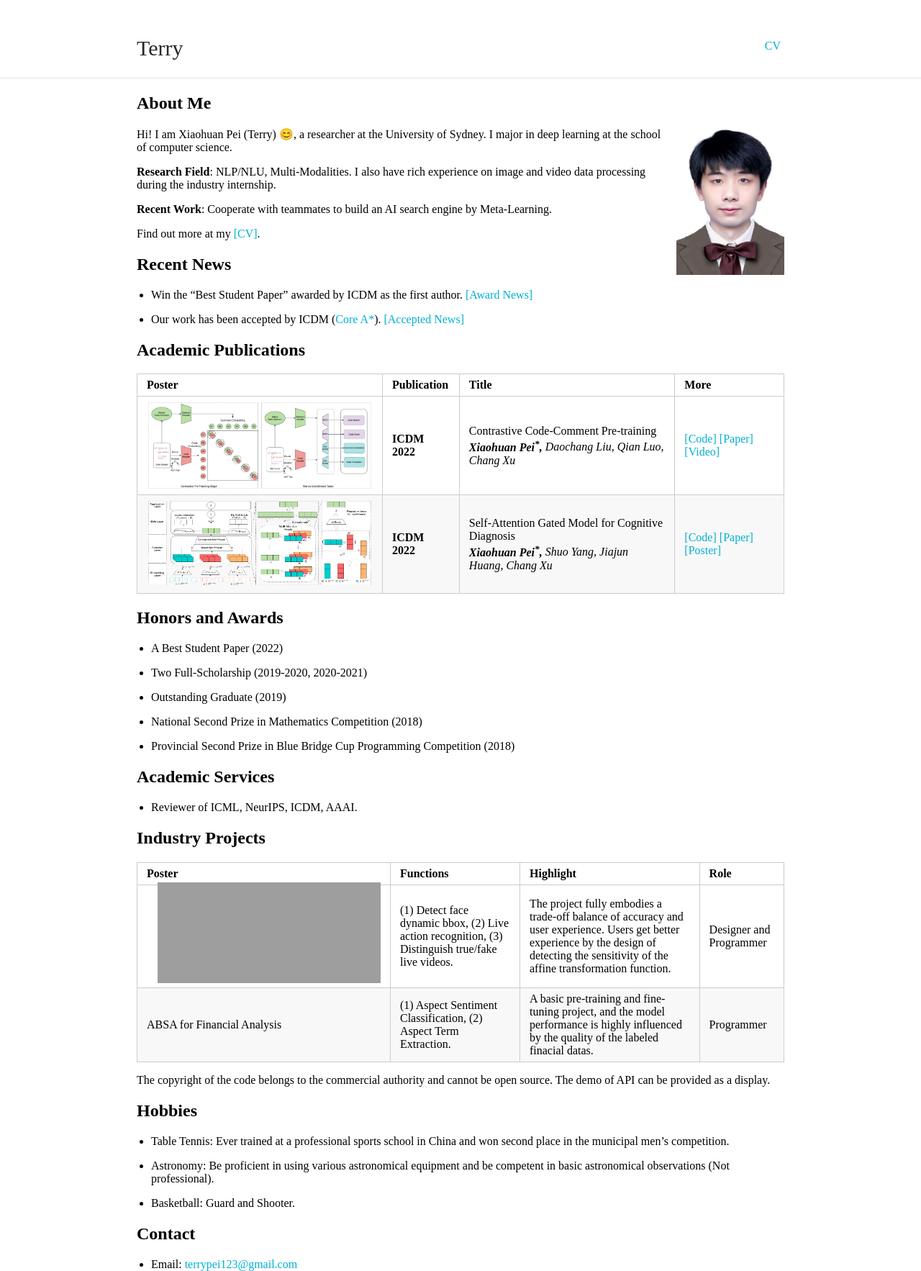
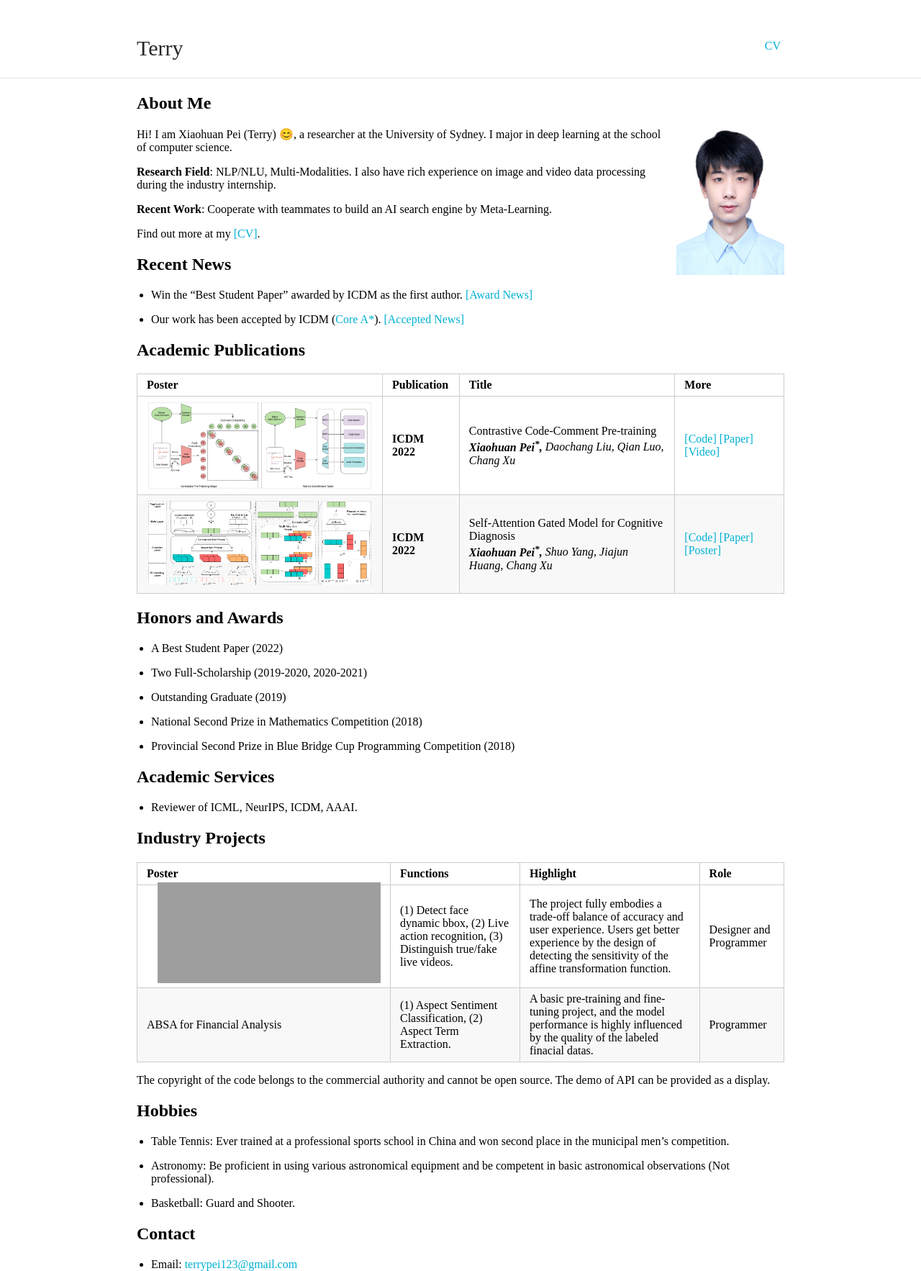
Before and after one commit to TerryPei/Terry000.github.io-1, a Jekyll site: the page built from index.md, in a window 1280 px wide. Shown: the whole page at 72% size. Built offline with Jekyll 4.4.1, drawn with Linux system fonts in a browser that asks for light colours; our own code applies the rules of GitHub Pages for plain Markdown files; grey boxes are pictures that could not be loaded.

Commit message:
Update index.md

```diff
--- a/index.md
+++ b/index.md
@@ -5,7 +5,7 @@ layout: default
 ## About Me
 
 
-<img class="profile-picture" src="IMG_8400.PNG">
+<img class="profile-picture" src="figs/IMG_6638.jpg">
 
 Hi! I am Xiaohuan Pei (Terry) 😊, a researcher at the University of Sydney. I major in deep learning at the school of computer science.
 
```
